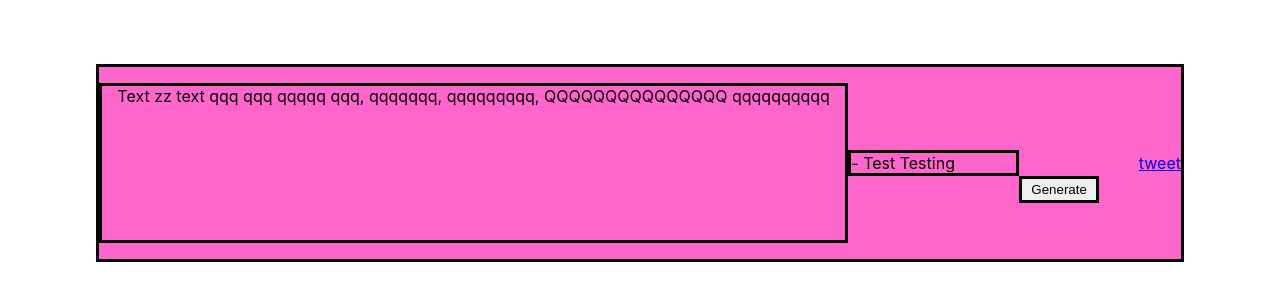
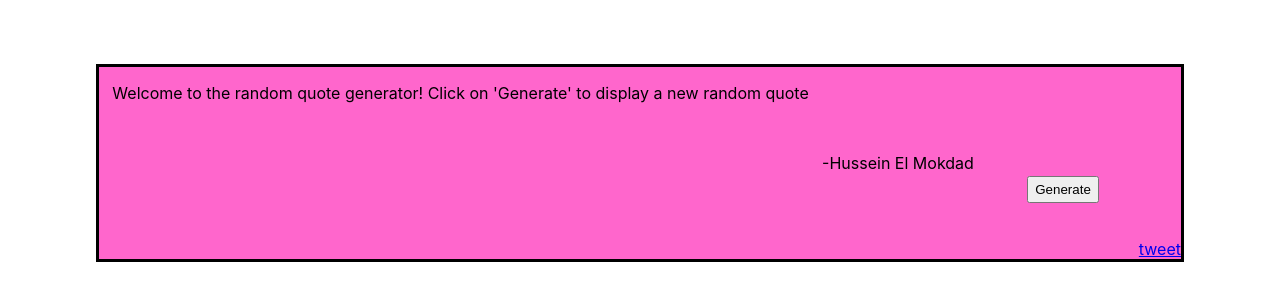
Before and after one commit to koookee/Random-Quote-Machine, a React (Create React App) app: page / in a window 1280 px wide. Shown: the part 176-476 px from the top of the page. Built offline with nearby package versions, Linux system fonts and the light colour scheme.

Commit message:
Added ability to fetch data from an API for the quotes and authors. If the returned author data is null, I replaced it with 'Unknown'. All that's left are a few style changes to make the site look better.

```diff
--- a/src/Components/QuoteBox.js
+++ b/src/Components/QuoteBox.js
@@ -6,28 +6,46 @@ class QuoteBox extends React.Component{
   constructor(props){
     super(props);
     this.state = {
-      quote:"Testing"
+      quote:"Welcome to the random quote generator! Click on 'Generate' to display a new random quote",
+      author:"Hussein El Mokdad",
+      isLoading:false
     }
+    this.handleClick = this.handleClick.bind(this);
+  }
+  handleClick(){
+    this.setState({isLoading:true})
+    fetch("https://type.fit/api/quotes")
+    .then(response => response.json())
+    .then(data => {
+      let randomNum = Math.floor(Math.random() * 1643);
+      //1643 is the arr length
+      if(data[randomNum].author == null){
+        this.setState({quote:data[randomNum].text,author:"Unknown"})
+      }
+      else{
+        this.setState({quote:data[randomNum].text,author:data[randomNum].author,isLoading:false})}
+    })
   }
 render(){
   function boxDisplay(justifyType){ return {backgroundColor:"#FF66CC"
   ,margin:"6em",marginTop:"15em",marginBottom:"15em",display:"flex",height:"12em",
   justifyContent:justifyType, alignItems:"center",border:"solid black",flexWrap:"wrap"}}
 
-  let textDisplay = {border:"solid black",textAlign:"center",alignSelf:"stretch",flex:"2 10 auto"};
-  let authorDisplay = {border:"solid black",alignSelf:"flexEnd",flex:"4 0 auto"};
-  let genDisplay = {height:"2em",border:"solid black",flex:"4 1 0"};
+  let textDisplay = {textAlign:"center",alignSelf:"stretch",flex:"2 10 auto",flexWrap:"wrap"};
+  let authorDisplay = {flex:"4 0 auto"};
+  let genDisplay = {height:"2em",flex:"4 1 0"};
+  let twitterDisplay = {alignSelf:"flex-end",flex:"1 1 1"}
 
-  let twitterLink = "https://twitter.com/intent/tweet?text=Quote of the day: " + this.state.quote;
+  let twitterLink = "https://twitter.com/intent/tweet?text=Quote of the day: " + this.state.quote + " - " + this.state.author;
 
   return(
     <div>
       <div>
         <div id="quote-box" style={boxDisplay("spaceAround")}>
-          <p id="text" style={textDisplay}>Text zz text qqq qqq qqqqq qqq, qqqqqqq, qqqqqqqqq, QQQQQQQQQQQQQQQ  qqqqqqqqqq</p>
-          <p id="author" style={authorDisplay}> - Test Testing  </p>
-          <input id="new-quote" className={styles.genBox} type="button" style={genDisplay} value="Generate" />
-          <a id="tweet-quote" href={twitterLink} target="_blank">tweet</a>
+          <p id="text" style={textDisplay}>{this.state.isLoading?"Fetching...":this.state.quote}</p>
+          <p id="author" style={authorDisplay}> -{this.state.isLoading?"Thank you for waiting!":this.state.author}</p>
+          {this.state.isLoading?null:<input id="new-quote" className={styles.genBox} type="button" style={genDisplay} value="Generate" onClick={this.handleClick} />}
+          {this.state.isLoading?null:<a id="tweet-quote" href={twitterLink} target="_blank" style={twitterDisplay}>tweet</a>}
         </div>
       </div>
     </div>
```
